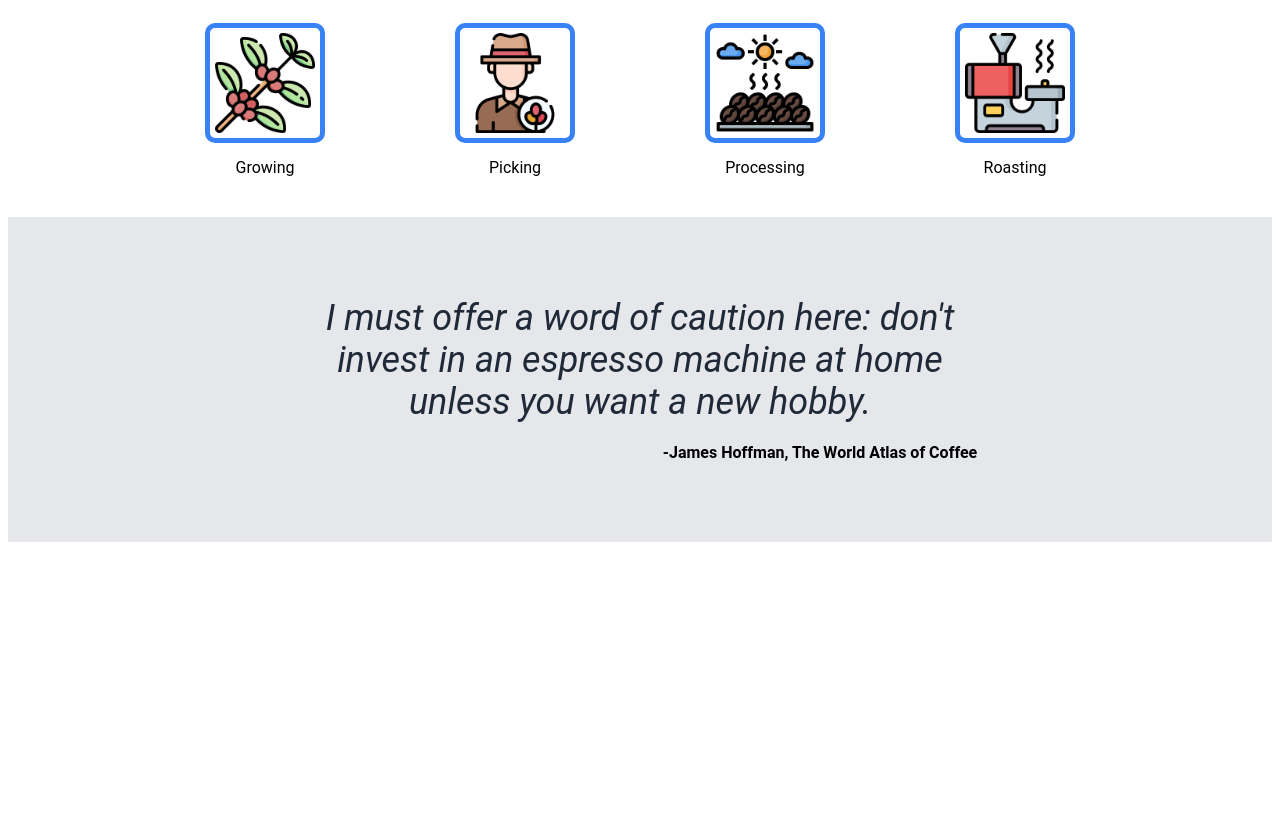
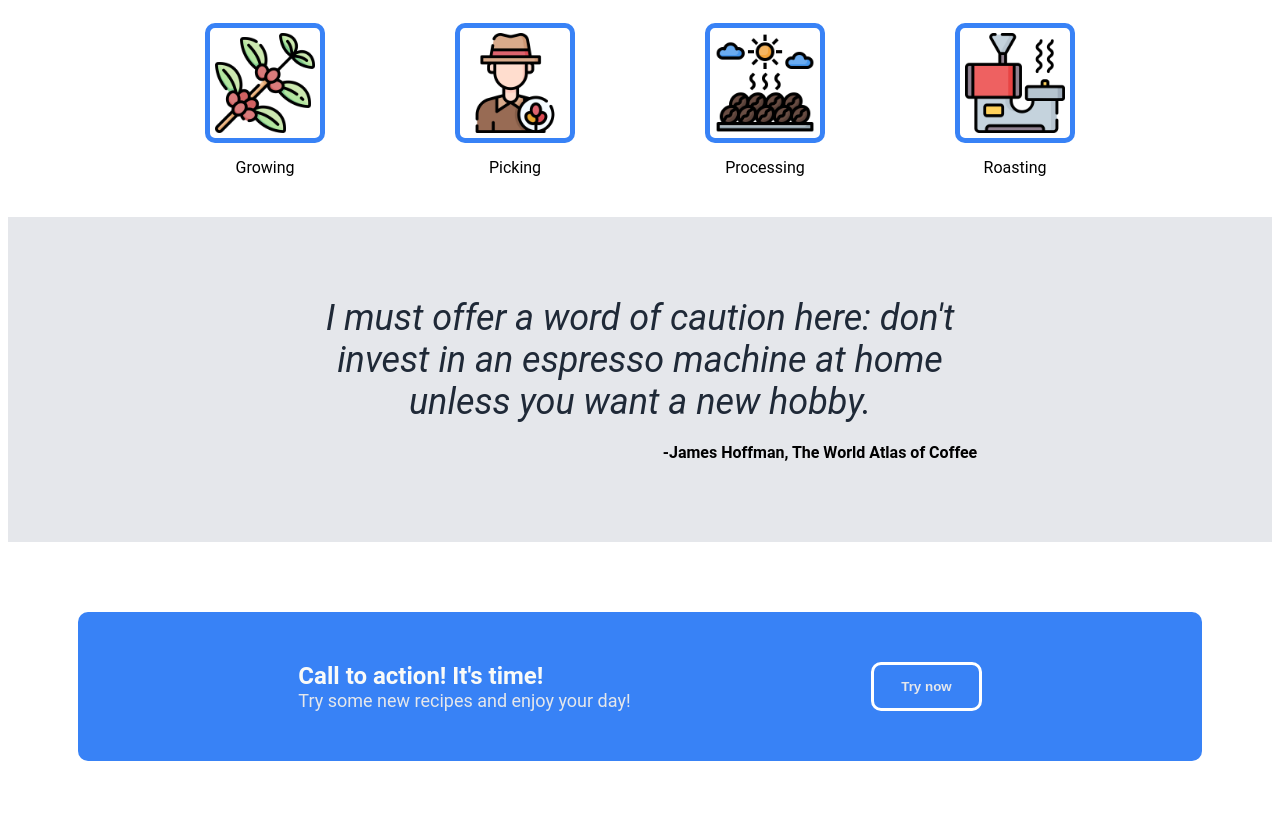
Before and after one commit to CesarPintoCunha/landing-page, a plain HTML site: page index.html in a window 1280 px wide. Shown: the part 512-1346 px from the top of the page. Before the commit the page ends 1062 px from the top, so only its background shows below. Drawn offline with Linux system fonts and the light colour scheme.

Commit message:
Elaborate fourth section
Finished fourth section

```diff
--- a/index.html
+++ b/index.html
@@ -4,7 +4,7 @@
     <meta charset="UTF-8">
     <meta name="viewport" content="width=device-width, initial-scale=1.0">
     <link rel="stylesheet" href="styles.css">
-    <title>Landing Page</title>
+    <title>Specialty Coffee</title>
 </head>
 
 <body>
@@ -53,6 +53,14 @@
         <div class="text2">-James Hoffman, The World Atlas of Coffee</div>
         </div>
     </div>
-
+    <div class="fourth">
+    <div class="fourthcontent">
+       <div class="call">
+        <div class="text3">Call to action! It's time!</div>
+        <div class="text4">Try some new recipes and enjoy your day!</div>
+       </div>
+        <button class="button2"><a href="https://pouroverproject.com/v60-recipes-rao-hoffman-kasuya-drip-coffee/">Try now</a></button>
+    </div>
+</div>
 </body>
 </html>
--- a/styles.css
+++ b/styles.css
@@ -12,17 +12,19 @@ body {
     padding:40px 250px;
 }
 
-.top .card0 {
+.top .card0,
+.text3 {
     color: #F9FAF8;
     font-size: 24px;
+    font-weight: bold;
 }
 
 .top a,
-.web .card2 {
+.web .card2,
+.text4 {
     color: #E5E7EB;
     font-size: 18px;
     text-decoration: none;
-
 }
 
 .top ul {
@@ -117,3 +119,30 @@ body {
     flex-direction: column;
     align-items: center;
   }
+
+  .fourth{
+    display: flex;
+    justify-content: center;
+    align-items: center;
+    padding:70px;
+  }
+
+  .fourthcontent {
+    display: flex;
+    justify-content:space-around;
+    background-color: #3882F6;
+    border:none;
+    color: #E5E7EB;
+    padding: 50px 100px;
+    border-radius: 10px;
+    flex-basis: 1000px;
+  }
+
+  .button2 {
+    border: 3px solid white;
+  }
+
+  .button2 a {
+    color: #E5E7EB;
+    text-decoration: none;
+  }
```
